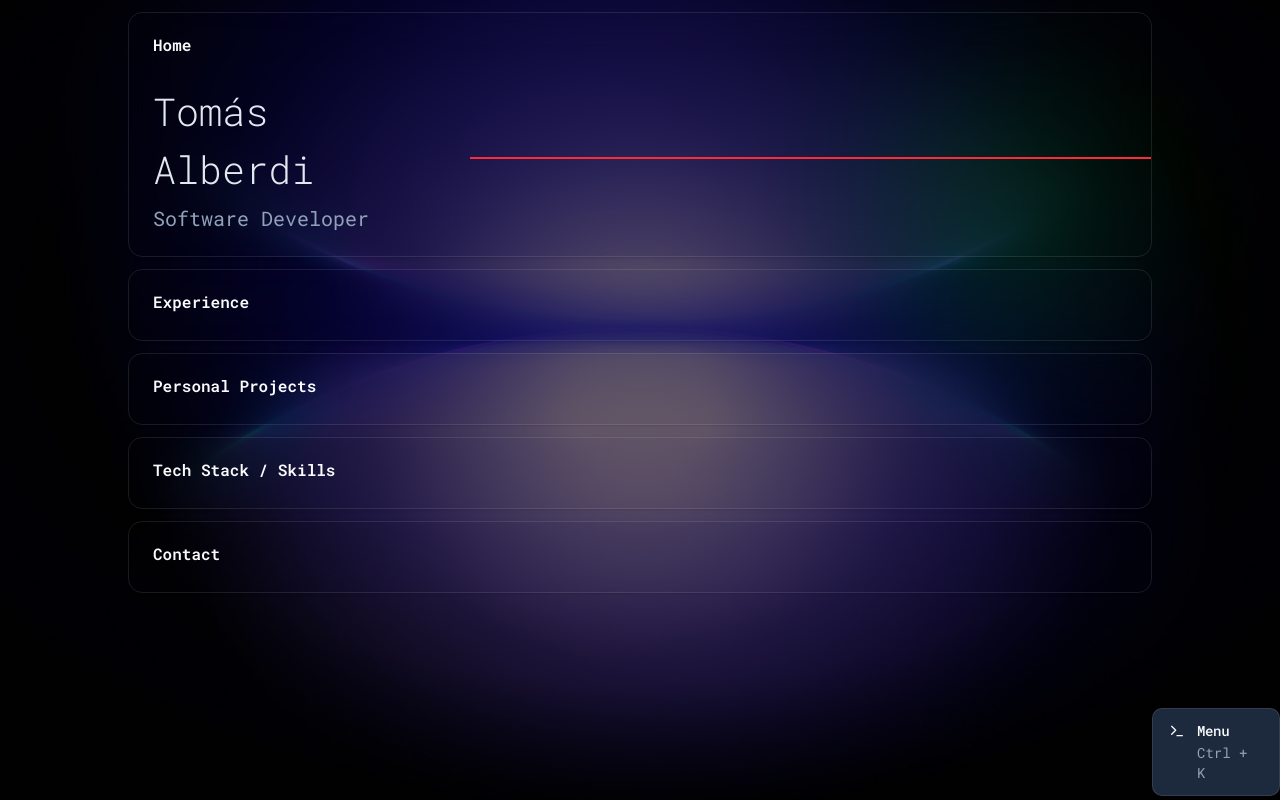
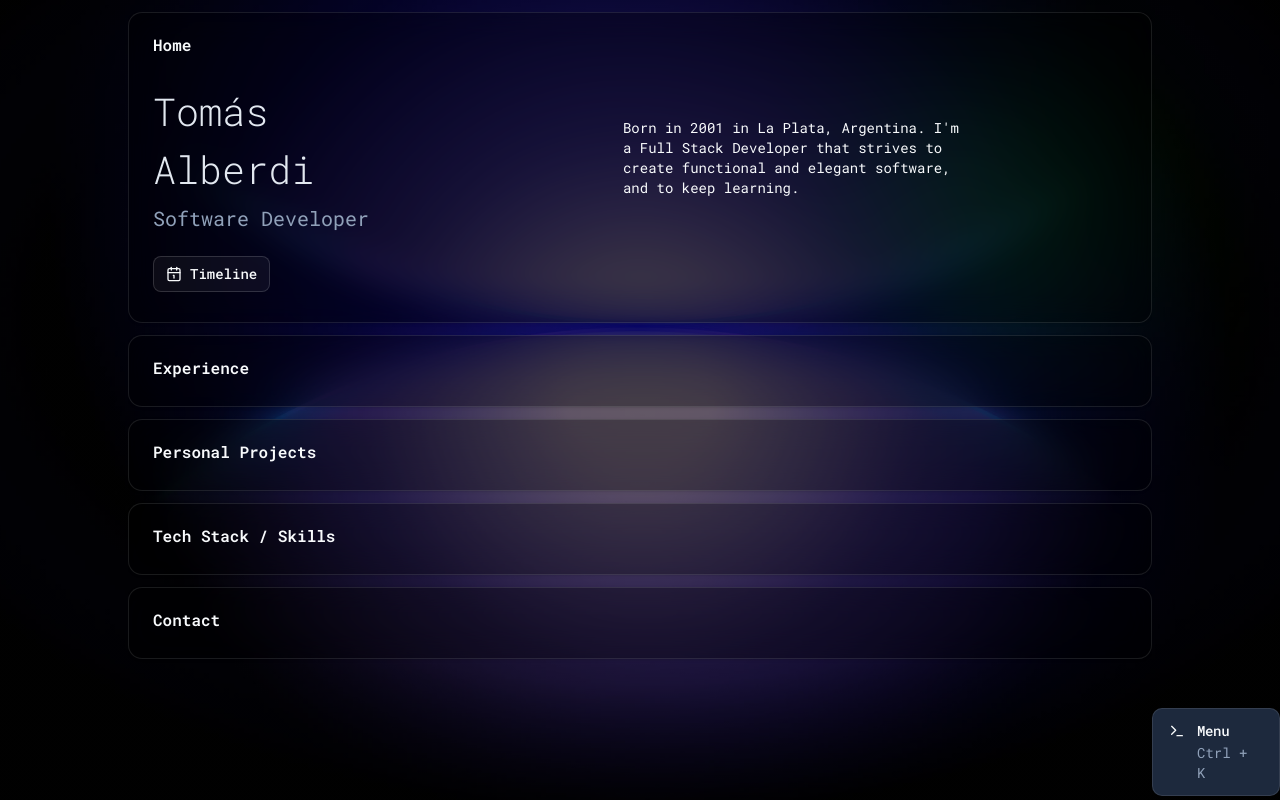
Before and after one commit to TomyAlberdi/Portfolio, a React (Vite) app: page / in a window 1280 px wide. Built offline with nearby package versions, Linux system fonts and the light colour scheme.

Commit message:
Implemented Home component

```diff
--- a/package.json
+++ b/package.json
@@ -12,6 +12,7 @@
   "dependencies": {
     "@radix-ui/react-dialog": "^1.1.11",
     "@radix-ui/react-scroll-area": "^1.2.6",
+    "@radix-ui/react-slot": "^1.2.2",
     "@tailwindcss/vite": "^4.1.3",
     "class-variance-authority": "^0.7.1",
     "clsx": "^2.1.1",
--- a/src/Pages/Home.tsx
+++ b/src/Pages/Home.tsx
@@ -1,3 +1,4 @@
+import Timeline from "@/components/Timeline";
 import {
   Card,
   CardDescription,
@@ -14,7 +15,7 @@ const Home = () => {
       <CardHeader>
         <CardTitle>{t("Home")}</CardTitle>
       </CardHeader>
-      <section className="flex md:flex-row flex-col justify-between items-center w-full md:gap-0 gap-4">
+      <section className="flex md:flex-row flex-col justify-start items-center w-full md:gap-0 gap-4">
         <CardHeader className="md:w-1/3 w-full">
           <CardTitle className="md:text-[3vw] text-[10vw] font-light text-primary">
             Tomás Alberdi
@@ -23,10 +24,13 @@ const Home = () => {
             {t("SoftwareDeveloper")}
           </CardDescription>
         </CardHeader>
-        <div className="md:w-2/3 px-6 md:px-0 w-full border border-red-500">
-
+        <div className="md:w-1/3 md:ml-[15%] px-6 md:px-0 w-full text-sm">
+          {t("About")}
         </div>
       </section>
+      <CardHeader>
+        <Timeline />
+      </CardHeader>
     </Card>
   );
 };
--- /dev/null
+++ b/src/components/Timeline.tsx
@@ -0,0 +1,67 @@
+import {
+  Dialog,
+  DialogContent,
+  DialogDescription,
+  DialogHeader,
+  DialogTitle,
+  DialogTrigger,
+} from "@/components/ui/dialog";
+import { Button } from "@/components/ui/button";
+import { Calendar1 } from "lucide-react";
+import { useTranslation } from "react-i18next";
+import { ScrollArea } from "@/components/ui/scroll-area";
+
+const Timeline = () => {
+  const { t } = useTranslation();
+
+  const listItems = [
+    {
+      title: "2019",
+      description: t("Highschool"),
+    },
+    {
+      title: "2020 - 2022",
+      description: t("University"),
+    },
+    {
+      title: "2022 - 2023",
+      description: t("CTD"),
+    },
+    {
+      title: "2023",
+      description: t("Freelancing"),
+    },
+    {
+      title: "2023 - 2024",
+      description: t("BS"),
+    },
+  ];
+
+  return (
+    <Dialog>
+      <DialogTrigger asChild>
+        <Button className="w-min cursor-pointer" variant={"outline"}>
+          <Calendar1 />
+          {t("TimelineTitle")}
+        </Button>
+      </DialogTrigger>
+      <DialogContent className="md:w-[500px] w-[95vw]">
+        <DialogHeader>
+          <DialogTitle>{t("TimelineTitle")}</DialogTitle>
+          <DialogDescription>{t("TimelineDescription")}</DialogDescription>
+        </DialogHeader>
+        <ScrollArea className="max-h-[70vh] md:max-h-[60vh] flex flex-col">
+          <ul>
+            {listItems.map((item, index) => (
+              <li key={index} className="flex flex-col items-start mb-3">
+                <h3 className="text-xl font-bold">{item.title}</h3>
+                <p className="text-sm ml-3">{item.description}</p>
+              </li>
+            ))}
+          </ul>
+        </ScrollArea>
+      </DialogContent>
+    </Dialog>
+  );
+};
+export default Timeline;
--- /dev/null
+++ b/src/components/ui/button.tsx
@@ -0,0 +1,59 @@
+import * as React from "react"
+import { Slot } from "@radix-ui/react-slot"
+import { cva, type VariantProps } from "class-variance-authority"
+
+import { cn } from "@/lib/utils"
+
+const buttonVariants = cva(
+  "inline-flex items-center justify-center gap-2 whitespace-nowrap rounded-md text-sm font-medium transition-all disabled:pointer-events-none disabled:opacity-50 [&_svg]:pointer-events-none [&_svg:not([class*='size-'])]:size-4 shrink-0 [&_svg]:shrink-0 outline-none focus-visible:border-ring focus-visible:ring-ring/50 focus-visible:ring-[3px] aria-invalid:ring-destructive/20 dark:aria-invalid:ring-destructive/40 aria-invalid:border-destructive",
+  {
+    variants: {
+      variant: {
+        default:
+          "bg-primary text-primary-foreground shadow-xs hover:bg-primary/90",
+        destructive:
+          "bg-destructive text-white shadow-xs hover:bg-destructive/90 focus-visible:ring-destructive/20 dark:focus-visible:ring-destructive/40 dark:bg-destructive/60",
+        outline:
+          "border bg-background shadow-xs hover:bg-accent hover:text-accent-foreground dark:bg-input/30 dark:border-input dark:hover:bg-input/50",
+        secondary:
+          "bg-secondary text-secondary-foreground shadow-xs hover:bg-secondary/80",
+        ghost:
+          "hover:bg-accent hover:text-accent-foreground dark:hover:bg-accent/50",
+        link: "text-primary underline-offset-4 hover:underline",
+      },
+      size: {
+        default: "h-9 px-4 py-2 has-[>svg]:px-3",
+        sm: "h-8 rounded-md gap-1.5 px-3 has-[>svg]:px-2.5",
+        lg: "h-10 rounded-md px-6 has-[>svg]:px-4",
+        icon: "size-9",
+      },
+    },
+    defaultVariants: {
+      variant: "default",
+      size: "default",
+    },
+  }
+)
+
+function Button({
+  className,
+  variant,
+  size,
+  asChild = false,
+  ...props
+}: React.ComponentProps<"button"> &
+  VariantProps<typeof buttonVariants> & {
+    asChild?: boolean
+  }) {
+  const Comp = asChild ? Slot : "button"
+
+  return (
+    <Comp
+      data-slot="button"
+      className={cn(buttonVariants({ variant, size, className }))}
+      {...props}
+    />
+  )
+}
+
+export { Button, buttonVariants }
--- a/src/components/ui/card.tsx
+++ b/src/components/ui/card.tsx
@@ -7,7 +7,7 @@ function Card({ className, ...props }: React.ComponentProps<"div">) {
     <div
       data-slot="card"
       className={cn(
-        "text-card-foreground flex flex-col gap-6 rounded-xl border py-6 shadow-sm md:w-full w-[95%] backdrop-blur-xl",
+        "CardComponent text-card-foreground flex flex-col gap-6 rounded-xl border py-6 shadow-sm md:w-full w-[95%] bg-black/30",
         className
       )}
       {...props}
--- a/src/i18n.js
+++ b/src/i18n.js
@@ -15,6 +15,16 @@ const resources = {
       Stack: "Tech Stack / Skills",
       Contact: "Contact",
       SoftwareDeveloper: "Software Developer",
+      About:
+        "Born in 2001 in La Plata, Argentina. I'm a Full Stack Developer that strives to create functional and elegant software, and to keep learning.",
+      TimelineTitle: "Timeline",
+      TimelineDescription: "Timeline of my education & professional career.",
+      Highschool: "Graduated Highschool.",
+      University:
+        "Pursued a Bachelor's Degree in Computer Systems in the Faculty of Informatics of the National University of La Plata.",
+      CTD: "Graduated as a Certified Tech Developer in Digital House, a degree backed by Globant and Mercado Libre.",
+      BS: "Concluded my studies at Digital House by earning the Backend Specialist certification.",
+      Freelancing: "Started freelancing as a Software Developer.",
     },
   },
   es: {
@@ -30,6 +40,18 @@ const resources = {
       Stack: "Tech Stack / Skills",
       Contact: "Contacto",
       SoftwareDeveloper: "Desarrollador de Software",
+      About:
+        "Nacido en 2001 en La Plata, Argentina. Soy un Desarrollador de Software Full Stack que se esfuerza por crear software funcional y elegante, y en siempre seguir aprendiendo.",
+      TimelineTitle: "Línea de Tiempo",
+      TimelineDescription:
+        "Línea de Tiempo de mi educación y carrera profesional.",
+      Highschool: "Graduado de Bachiller",
+      University:
+        "Cursé la Licenciatura en Sistemas en la Facultad de Informática de la Universidad Nacional de La Plata.",
+      CTD: "Graduado como Certified Tech Developer en Digital House, una carrera intensiva respaldada por Globant y Mercado Libre.",
+      BS: "Finalicé mis estudios en Digital House obteniendo la certificación de Backend Specialist.",
+      Freelancing:
+        "Empecé a trabajar como Desarrollador de Software freelance.",
     },
   },
 };
--- a/src/index.css
+++ b/src/index.css
@@ -182,3 +182,7 @@ div.App {
 .floatingMenuButton {
   box-shadow: 0px -50px 26px 0px rgba(0,0,0,0.90) inset;
 }
+
+.CardComponent {
+  backdrop-filter: blur(15px)
+}
```
Also changed, not shown: 1 other file (tests, documents, lock files or other folders).
